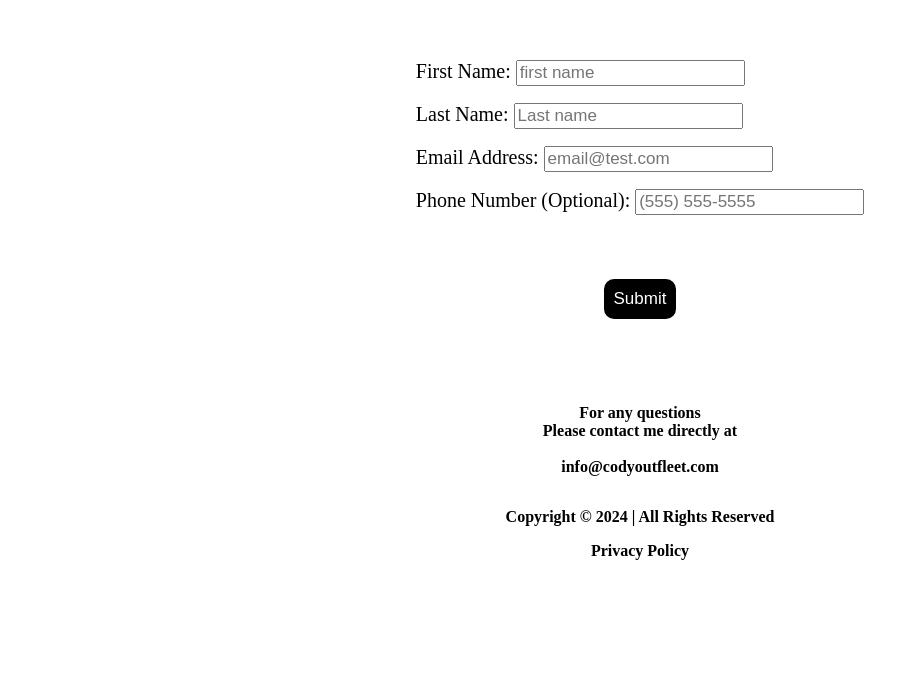
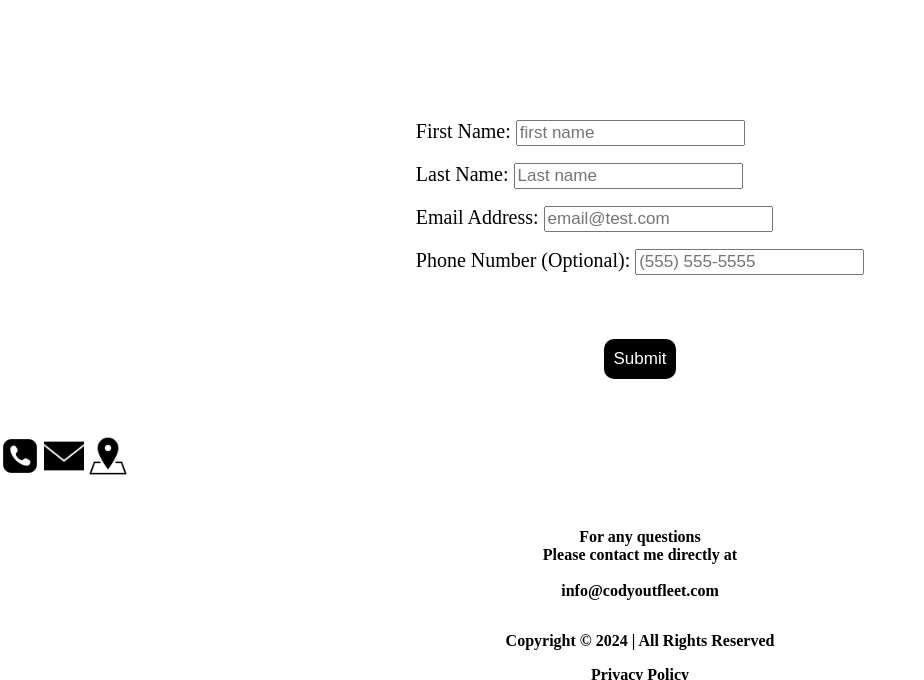
Before and after one commit to luuui-v/agent-scheduling, a plain HTML site: page index.html in a window 1280 px wide. Shown: the part 1769-2449 px from the top of the page, without its empty margins (0-924 px from the left). Before the commit the page ends 2361 px from the top, so only its background shows below. Drawn offline with Linux system fonts and the light colour scheme; a script that the page names is missing.

Commit message:
update contact

```diff
--- a/index.html
+++ b/index.html
@@ -23,6 +23,8 @@
     <a href="https://www.codyoutfleet.com/"><img src="/assets/images/primerica-logo.webp" width="400px"></a>
 </header>
 
+
+
 <!-- hero -->
 <div class="hero" id="hero">
     <div class="hero-section">
@@ -35,7 +37,7 @@
 <!--appointment-->
 <div class="schedule">
     <!-- Calendly inline widget begin -->
-        <div class="calendly-inline-widget" data-url="https://calendly.com/youcanemailcj" style="min-width:320px;height:900px;"></div>
+        <div class="calendly-inline-widget" data-url="https://calendly.com/youcanemailcj"></div>
 
     <!-- Calendly inline widget end -->
 </div>
@@ -66,6 +68,12 @@
     </div>
 </div>
 
+<div class="icons">
+    <a href="tel:5208204963"><img src="/assets/images/phone-icon.png" style="height: 40px; width: 40px;"></a>
+    <a href= "mailto:info@codyoutfleet.com"><img src="/assets/images/email-icon.png" style="height: 40px; width: 40px;"></a>
+    <a href="https://maps.app.goo.gl/byKikKhEs4n2nGYC9"><img src="/assets/images/location-icon.png" style="height: 40px; width: 40px;"></a>
+</div>
+
 
 <!-- footer -->
 <div class="footer-section" id="footer">
```
Also changed, not shown: assets/images/email-icon.png (added), assets/images/location-icon.png (added), assets/images/phone-icon.png (added), 1 other file.
